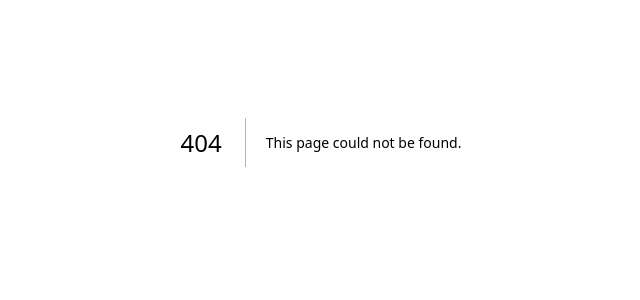
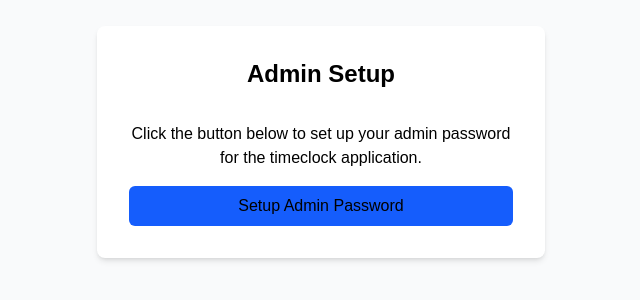
Before and after one commit to mattrav05/timeclock-app, a Next.js app: page /setup in a window 1280 px wide. Before the commit this address had no page. Shown: the part 258-558 px from the top of the page, without its empty margins (319-959 px from the left). Built offline with nearby package versions, Linux system fonts and the light colour scheme.

Commit message:
Add setup page for admin password configuration

```diff
--- /dev/null
+++ b/src/app/setup/page.tsx
@@ -0,0 +1,70 @@
+'use client';
+
+import { useState } from 'react';
+
+export default function SetupPage() {
+  const [status, setStatus] = useState<string>('');
+  const [loading, setLoading] = useState(false);
+
+  const setupAdmin = async () => {
+    setLoading(true);
+    setStatus('Setting up admin password...');
+
+    try {
+      const response = await fetch('/api/setup-admin');
+      const data = await response.json();
+
+      if (data.success) {
+        setStatus(`✅ Success! Admin password is: ${data.password || 'admin123'}`);
+      } else {
+        setStatus(`❌ Error: ${data.error}`);
+      }
+    } catch (error) {
+      setStatus(`❌ Error: ${error instanceof Error ? error.message : 'Unknown error'}`);
+    } finally {
+      setLoading(false);
+    }
+  };
+
+  return (
+    <div className="min-h-screen flex items-center justify-center bg-gray-50">
+      <div className="max-w-md w-full bg-white rounded-lg shadow-md p-8">
+        <h1 className="text-2xl font-bold text-center mb-8">Admin Setup</h1>
+
+        <div className="space-y-4">
+          <p className="text-gray-600 text-center">
+            Click the button below to set up your admin password for the timeclock application.
+          </p>
+
+          <button
+            onClick={setupAdmin}
+            disabled={loading}
+            className="w-full bg-blue-600 hover:bg-blue-700 disabled:bg-gray-400 text-white font-medium py-2 px-4 rounded-md transition-colors"
+          >
+            {loading ? 'Setting up...' : 'Setup Admin Password'}
+          </button>
+
+          {status && (
+            <div className={`p-4 rounded-md ${
+              status.includes('✅') ? 'bg-green-100 text-green-700' : 'bg-red-100 text-red-700'
+            }`}>
+              {status}
+            </div>
+          )}
+
+          {status.includes('✅') && (
+            <div className="mt-4 p-4 bg-blue-100 rounded-md">
+              <p className="text-blue-700 text-sm">
+                <strong>Next steps:</strong>
+                <br />
+                1. Go to <a href="/admin" className="underline">Admin Login</a>
+                <br />
+                2. Use password: <strong>admin123</strong>
+              </p>
+            </div>
+          )}
+        </div>
+      </div>
+    </div>
+  );
+}
```
